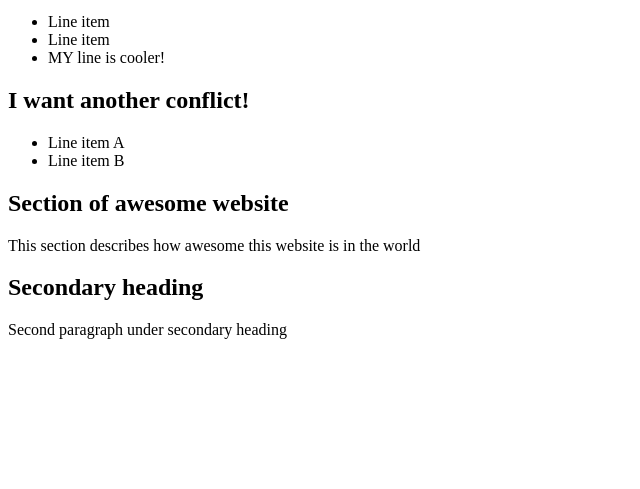
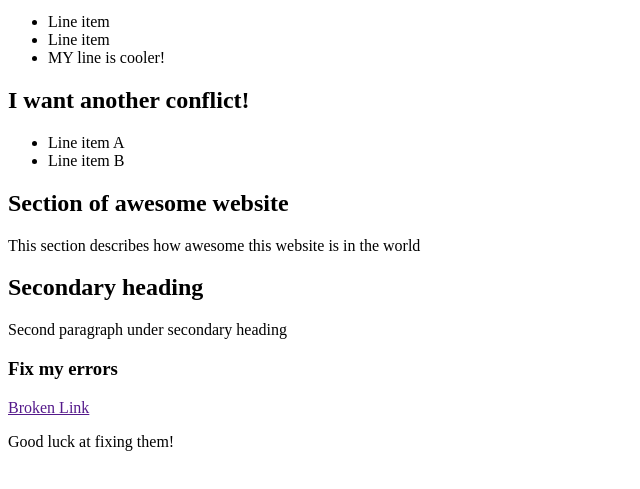
Before and after one commit to Keichoro/p02-git-demo, a plain HTML site: page index.html in a window 1280 px wide. Shown: the part 127-616 px from the top of the page, without its empty margins (0-640 px from the left). Drawn offline with Linux system fonts and the light colour scheme.

Commit message:
Intentionally added errors into the file.

```diff
--- a/index.html
+++ b/index.html
@@ -32,6 +32,11 @@
 
 		<h2>Secondary heading</h2>
 		<p>Second paragraph under secondary heading</p>
+
+		<h3>Fix my errors</h1>
+		<a href= >Broken Link</a>
+		<p>Good luck at fixing them!<p>
+
 	</body>
 
 </html>
```
